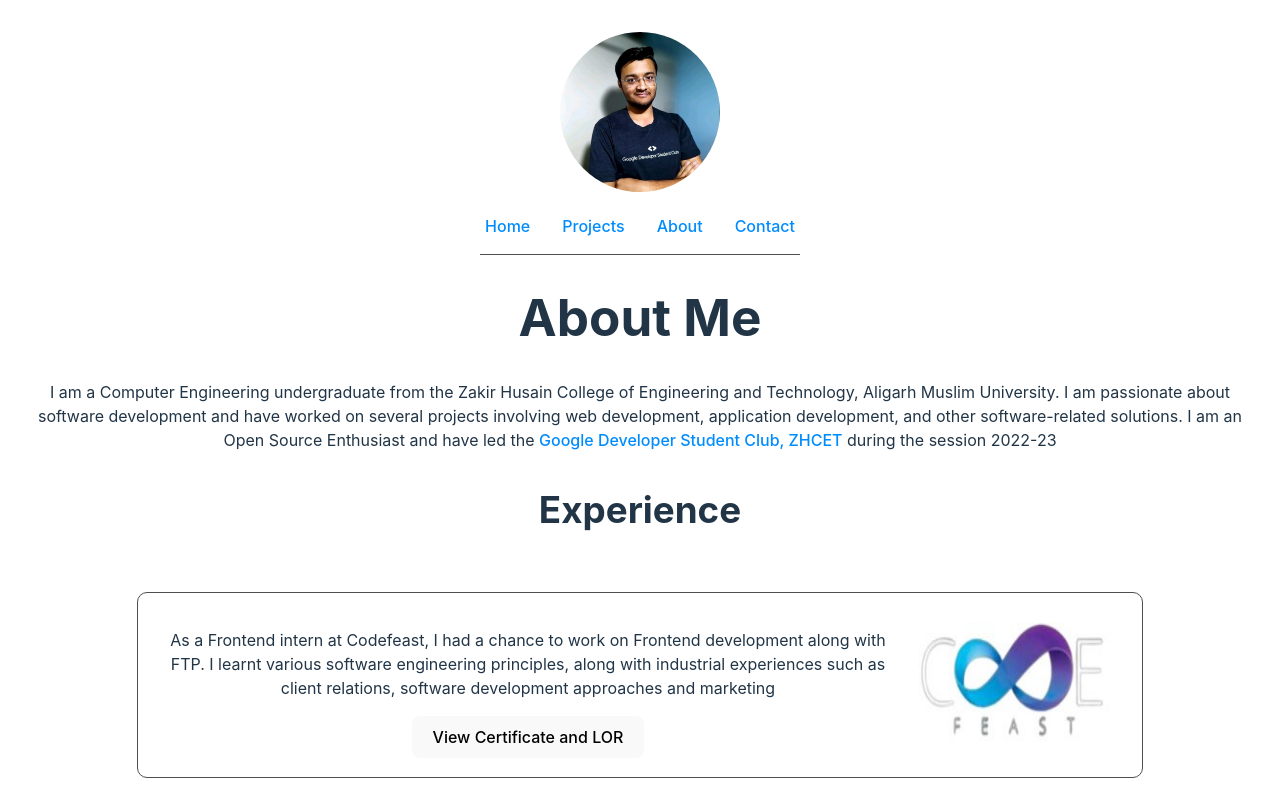
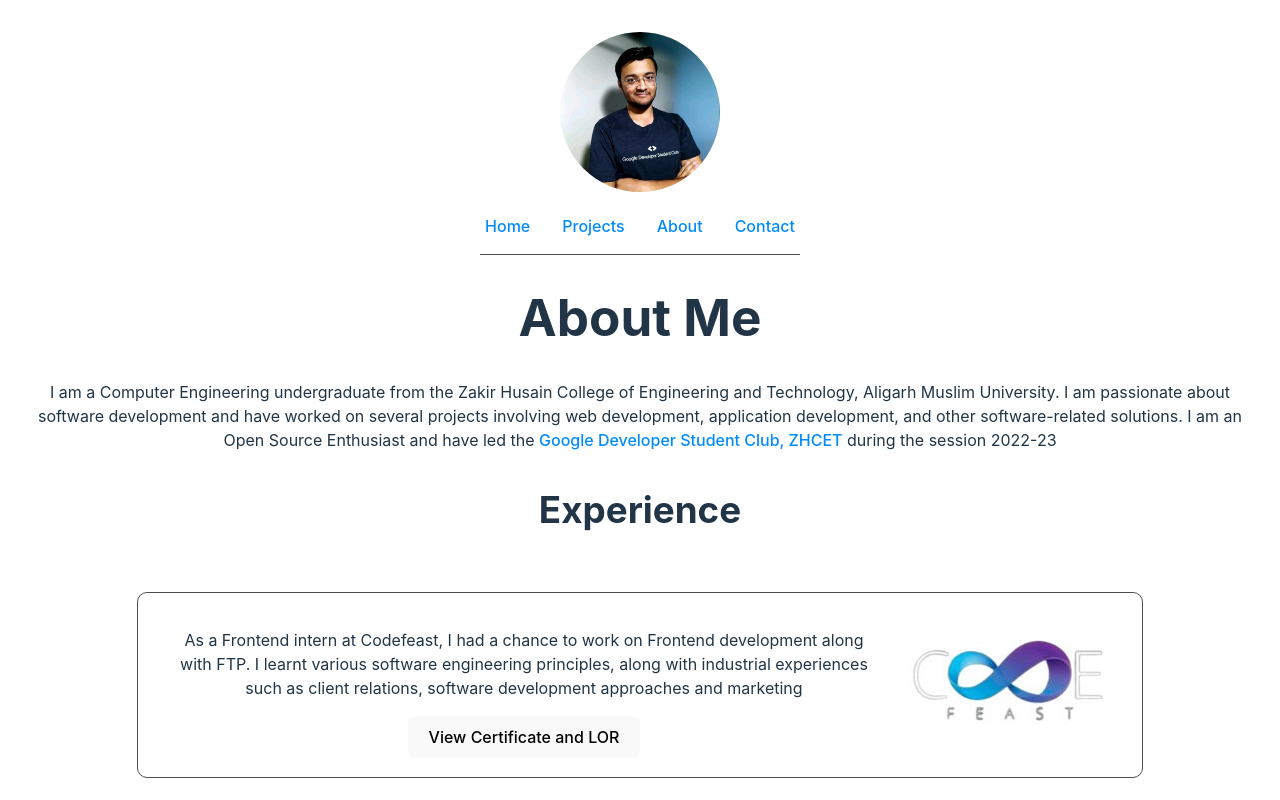
Before and after one commit to SumirVats2003/portfolio-react, a React (Vite) app: page /about in a window 1280 px wide. Shown: the top 800 px of the page. Built offline with nearby package versions, Linux system fonts and the light colour scheme.

Commit message:
fixed: image in experience does not squeeze now

```diff
--- a/src/App.css
+++ b/src/App.css
@@ -215,8 +215,3 @@
 .item div {
   margin: 0.2rem 1rem;
 }
-
-.item-img img {
-  height: 15vh;
-  width: 15vw;
-}
```
